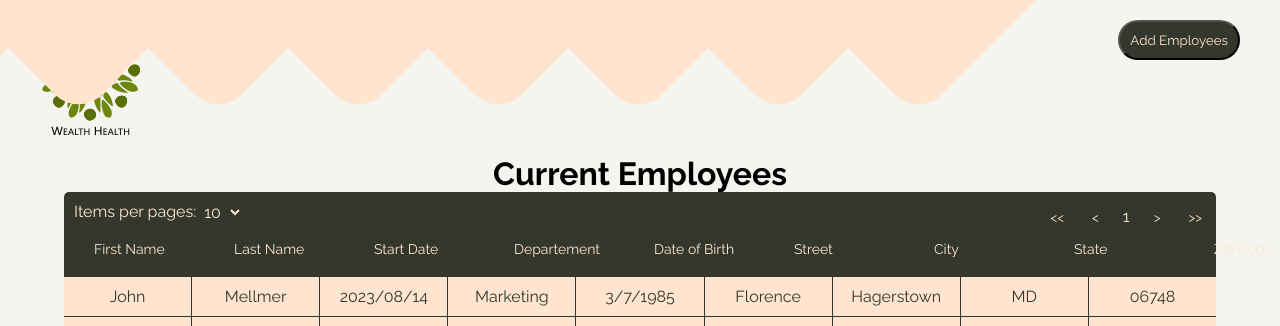
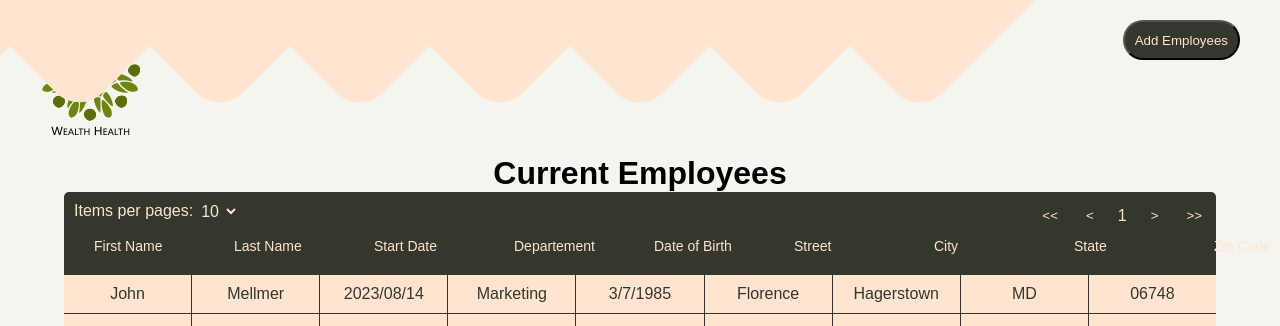
Before and after one commit to neochatelin/ChatelinNeo_14_25092024, a React (Create React App) app: page / in a window 1280 px wide. Shown: the top 326 px of the page. Built offline with nearby package versions, Linux system fonts and the light colour scheme.

Commit message:
performence

```diff
--- a/public/index.html
+++ b/public/index.html
@@ -3,10 +3,6 @@
   <head>
     <meta charset="utf-8" />
     <link rel="icon" href="%PUBLIC_URL%/favicon.svg" />
-
-    <link rel="preconnect" href="https://fonts.googleapis.com">
-    <link rel="preconnect" href="https://fonts.gstatic.com" crossorigin>
-    <link href="https://fonts.googleapis.com/css2?family=Raleway:ital,wght@0,100..900;1,100..900&display=swap" rel="stylesheet">
 
     <meta name="viewport" content="width=device-width, initial-scale=1" />
     <meta name="theme-color" content="#000000" />
--- a/src/index.css
+++ b/src/index.css
@@ -1,6 +1,6 @@
 *{
   scrollbar-width: thin;
-  font-family: "Raleway", Arial, sans-serif;
+  font-family: Arial, sans-serif;
 }
 body {
   margin: 0;
```
